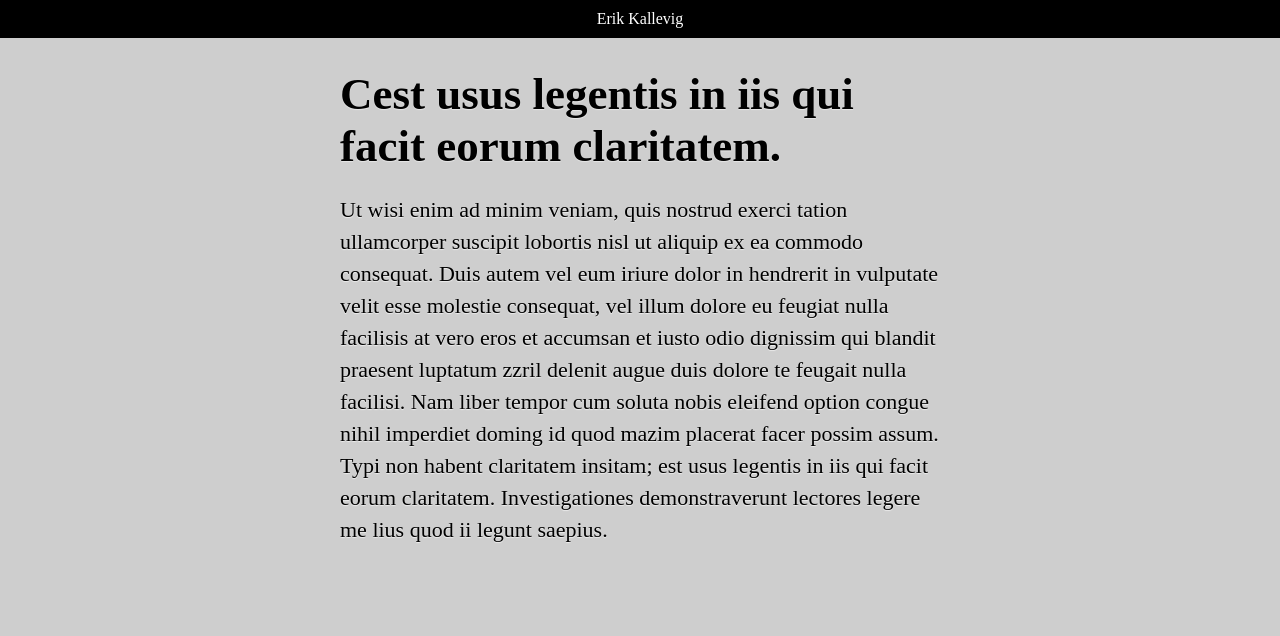
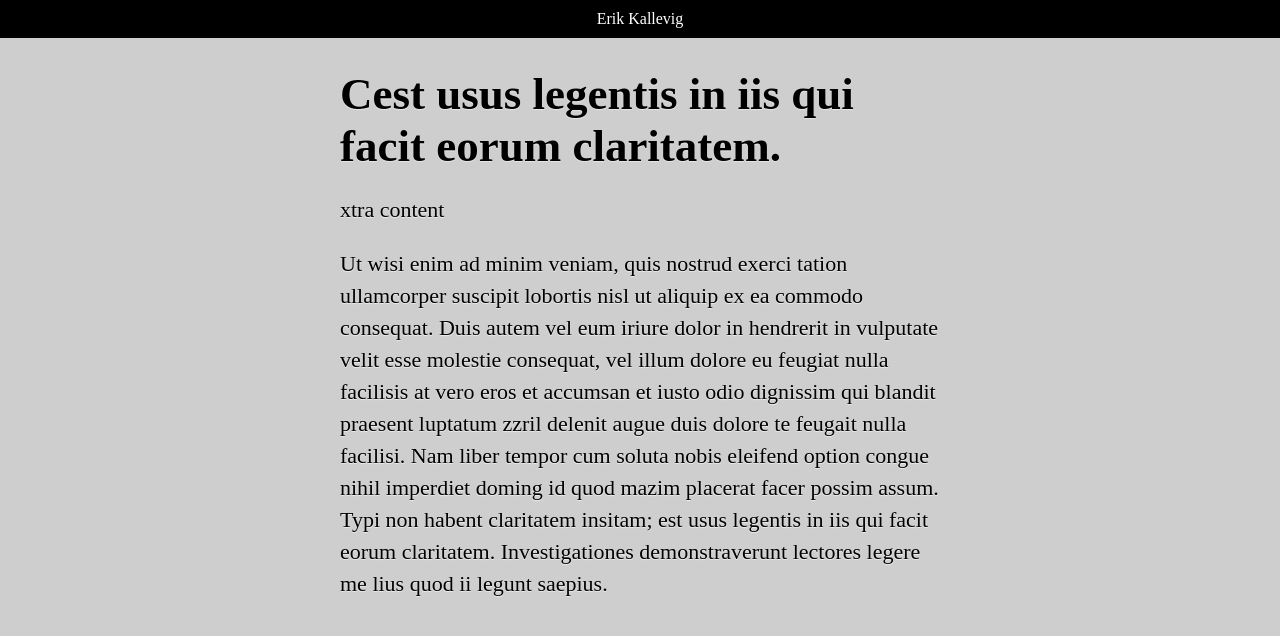
Before and after one commit to ekallevig/ekallevig.github.io, a Jekyll site: the page built from _posts/2012-10-16-this-is-a-post.md, in a window 1280 px wide. Shown: the top 636 px of the page. Built offline with Jekyll 4.4.1, drawn with Linux system fonts in a browser that asks for light colours; nearby versions of some CDN libraries; Markdown is read by kramdown in place of the engine named in the settings.

Commit message:
Added post message test.

```diff
--- a/_layouts/default.html
+++ b/_layouts/default.html
@@ -8,6 +8,7 @@
     <meta name="viewport" content="width=device-width, initial-scale=1.0">
     <script src="http://use.edgefonts.net/marvel.js"></script>
     <script src="http://use.edgefonts.net/maven-pro.js"></script>
+    <script src="//ajax.googleapis.com/ajax/libs/jquery/1.8.2/jquery.min.js"></script>
     <link rel="stylesheet" href="/css/normalize.css">
     <link rel="stylesheet" href="/css/main.css">
 </head>
@@ -26,5 +27,19 @@
         {{ content }}
     </div>
 
+<script>
+    var height = $(document).height();
+
+    $(window).on("message", function(e) {
+        var data = e.originalEvent.data;  // Should work.
+        console.log(e.originalEvent.origin)
+        // if (data.origin === '//gift-guide/') {
+            console.log(data);
+            // $('#gg-iframe').css('height', data);
+        // }
+        parent.postMessage(height ,'*');
+    });
+</script>
+
 </body>
 </html>
--- a/_layouts/post.html
+++ b/_layouts/post.html
@@ -4,5 +4,6 @@
 
 <div id="post">
     <h1 class="post-title">{{ page.title }}</h1>
+    <p>xtra content</p>
     {{ content }}
 </div>
```
